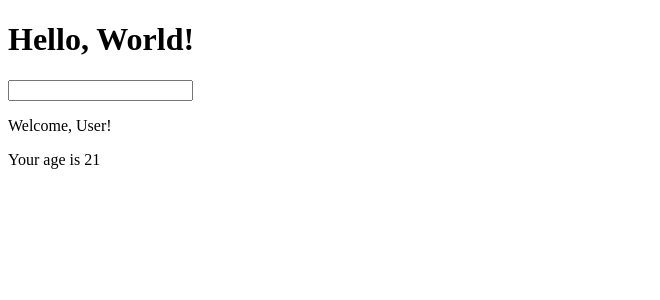
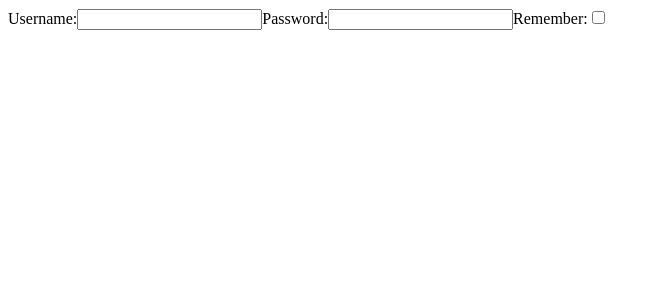
Before and after one commit to MatteoSpinelli/reactDevelhope, a React (Create React App) app in the folder jsx/: page / in a window 1280 px wide. Shown: the top 300 px of the page, without its empty margins (0-660 px from the left). Built offline with nearby package versions, Linux system fonts and the light colour scheme.

Commit message:
add exercise files

```diff
--- a/jsx/src/App.js
+++ b/jsx/src/App.js
@@ -1,13 +1,11 @@
 import React from "react";
-import { Hello } from "./Hello"
-import { InteractiveWelcome } from "./InteractiveWelcome";
+import { Login } from "./Login";
 
 export class App extends React.Component{
     render(){
         return (
             <div>
-                <Hello />
-                <InteractiveWelcome />
+                <Login />
             </div>
         )
     }
--- a/jsx/src/Hello.js
+++ /dev/null
@@ -1,11 +0,0 @@
-import React from "react";
-
-export class Hello extends React.Component{
-    render(){
-        return (
-            <div>
-                <h1>Hello, World!</h1>
-            </div>
-        )
-    }
-}
--- a/jsx/src/InteractiveWelcome.js
+++ /dev/null
@@ -1,25 +0,0 @@
-import React from "react";
-import { Welcome } from "./Welcome"
-export class InteractiveWelcome extends React.Component{
-
-    state = {
-        name: ""
-    }
-
-    handleChange = (evt) => {
-        this.setState((state) => {
-            return {
-                name: evt.target.value
-            }
-        })
-    }
-
-    render(){
-        return (
-            <div>
-                <input type="text" name="name" value={this.state.name} onChange={this.handleChange}/>
-                <Welcome name={this.state.name} age="21" />
-            </div>
-        )
-    }
-}
--- /dev/null
+++ b/jsx/src/Login.js
@@ -0,0 +1,32 @@
+import React from "react";
+
+export class Login extends React.Component{
+
+    state = {
+        username: "",
+        password: "",
+        remember: false
+    }
+
+    handleChange = (event) => {
+        const name = event.target.name
+        const value = event.target.type === "checkbox" ? event.target.checked : event.target.value
+        this.setState({
+            [name]: value
+        })
+    }
+
+
+    render(){
+        return (
+            <form>
+                <for>Username:</for>
+                <input type="text" name = "username" value={this.state.username} onChange={this.handleChange}/>
+                <for>Password:</for>
+                <input type="password" name = "password" value={this.state.password} onChange={this.handleChange}/>
+                <for>Remember:</for>
+                <input type="checkbox" name = "remember" checked={this.state.remember} onChange={this.handleChange}/>
+            </form>
+        )
+    }
+}
--- a/jsx/src/Welcome.js
+++ /dev/null
@@ -1,13 +0,0 @@
-import React from "react";
-import { Age } from "./Age";
-
-export class Welcome extends React.Component {
-    render() {
-        return (
-            <div>
-                <p>Welcome, {this.props.name ? this.props.name : "User"}!</p>
-                <Age age={this.props.age} />
-            </div>
-        )
-    }
-}
```
Also changed, not shown: 2 other files (tests, documents, lock files or other folders).
